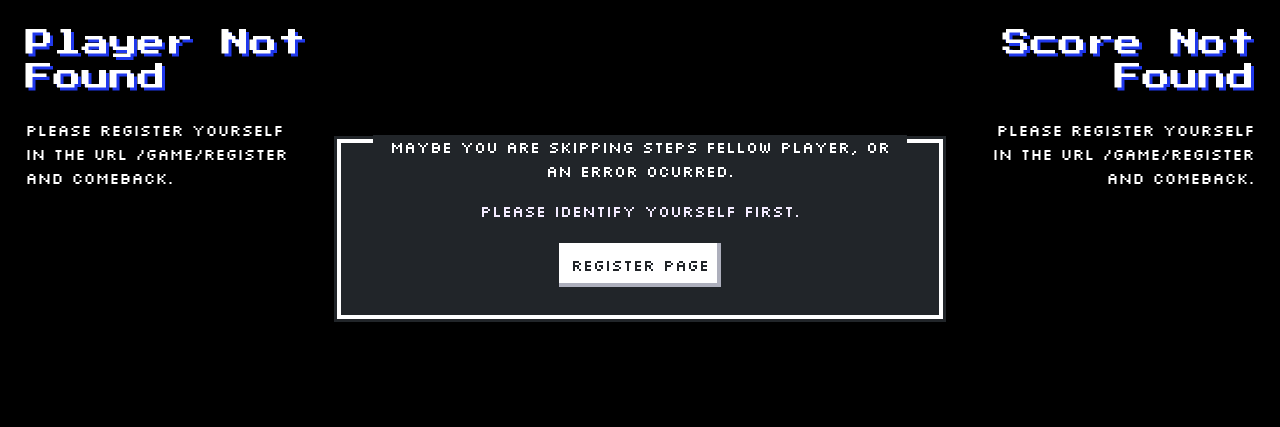
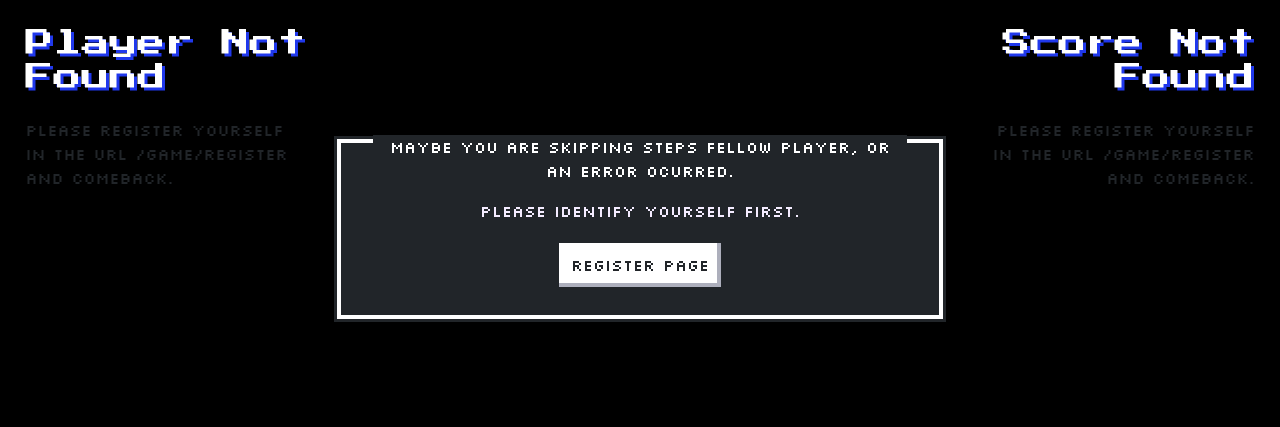
Before and after one commit to SeaSkyThe/FPGA-GuessTheWord, a Django app: page /game/play/ in a window 1280 px wide; the page is wider, and only the part inside the window is pictured. Shown: the part 373-800 px from the top of that part. Run offline with Django 3.2, Linux system fonts and the light colour scheme.

Commit message:
Changing text color

```diff
--- a/GuessTheWord/static/base.css
+++ b/GuessTheWord/static/base.css
@@ -7,7 +7,6 @@
 
 * {
     font-family: 'Silkscreen', cursive;
-    color: white;
     /* font-family: 'Press Start 2P', cursive; */
 }
 
```
